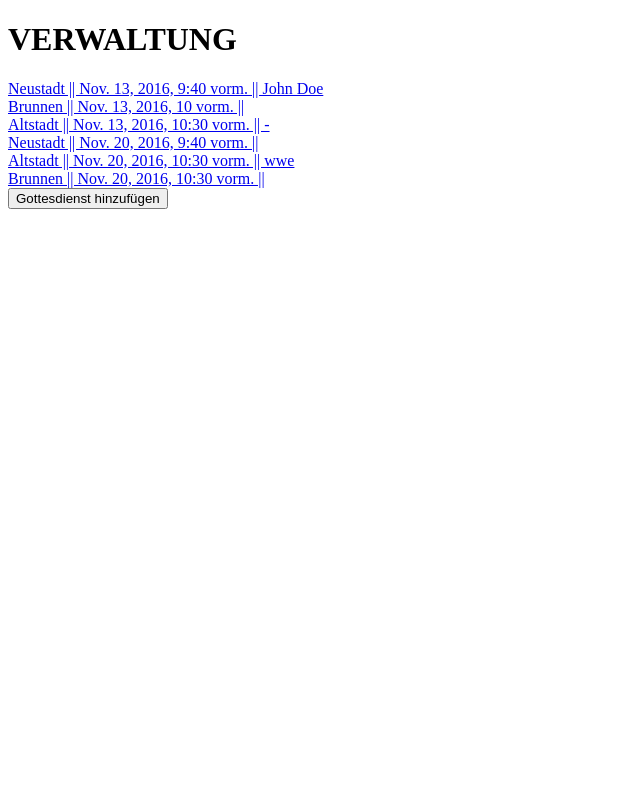
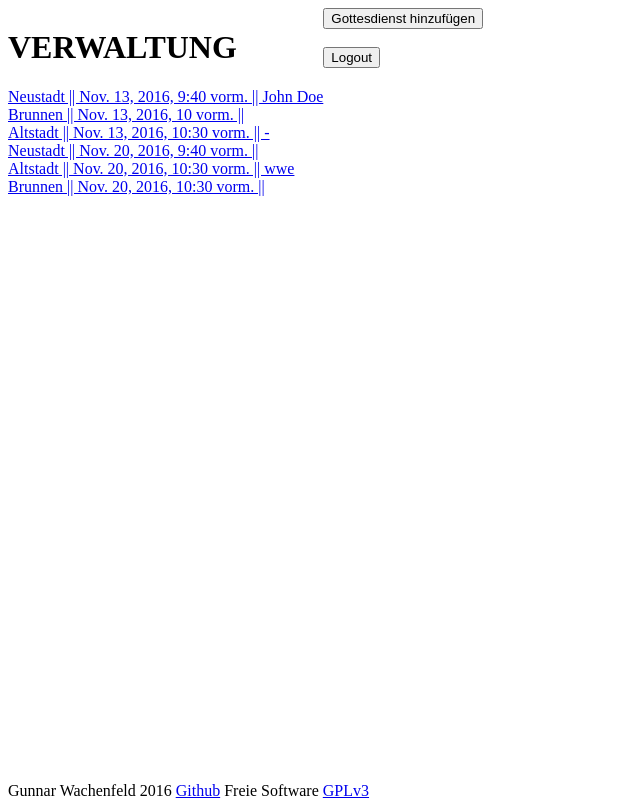
Before and after one commit to ImperatorGunnar/konfiverwaltung, a Django app: page /add/ in a window 1280 px wide. Shown: the whole page, without its empty margins (0-640 px from the left). Run offline with Django 3.2, Linux system fonts and the light colour scheme; a user stored in the database is signed in; data comes from the database, SQL or seed files in the repository.

Commit message:
Simple Improvements

```diff
--- a/chat/templates/chat/add.html
+++ b/chat/templates/chat/add.html
@@ -3,15 +3,31 @@
 <head>
     <meta charset="UTF-8">
     <title>Admin</title>
+    <style>
+      div {float: left;}
+      footer {position: absolute; bottom: 0;}
+    </style>
 </head>
 <body>
+    <div>
     <h1>VERWALTUNG</h1>
     {% for gdi in gd %}
     <a href="/edit/?id={{gdi.id}}">{{gdi.kirche}} || {{gdi.datum}} || {{gdi.konfi}}</a>
     <br>
     {% endfor %}
+    </div>
+    <div>
     <form action="/addgd/" method="get">
     <input type="submit" value="Gottesdienst hinzufügen" />
-</form>
+    </form>
+    <br>
+    <form action="/logout/" method="get">
+    <input type="submit" value="Logout" />
+    </form>
+    </div>
 </body>
+<footer>
+  <a>Gunnar Wachenfeld 2016 </a><a href="https://github.com/ImperatorGunnar/konfiverwaltung">Github</a><a> Freie Software </a><a href="https://www.gnu.org/licenses/gpl-3.0.txt">GPLv3</a>
+  <br>
+</footer>
 </html>
--- a/chat/urls.py
+++ b/chat/urls.py
@@ -19,9 +19,10 @@ from django.contrib.auth import views as auth_views
 
 urlpatterns = [
     url(r'^$', views.zeige, name='Zeige'),
+    url(r'^home/$', views.zeige, name='Zeige'),
     url(r'^add/', views.add, name='Zeige'),
     url(r'^edit/$', views.get_name, name='Zeige'),
     url(r'^addgd', views.addgd, name='Zeige'),
     url(r'^login/$', auth_views.login, name='login'),
-    url(r'^logout/$', auth_views.logout, name='logout'),
+    url(r'^logout/$', auth_views.logout,{'next_page': '/home'}, name='logout'),
 ]
```
Also changed, not shown: chat/templates/chat/test.html (+16 -2 lines), chat/templates/registration/login.html (+7 -0 lines).
